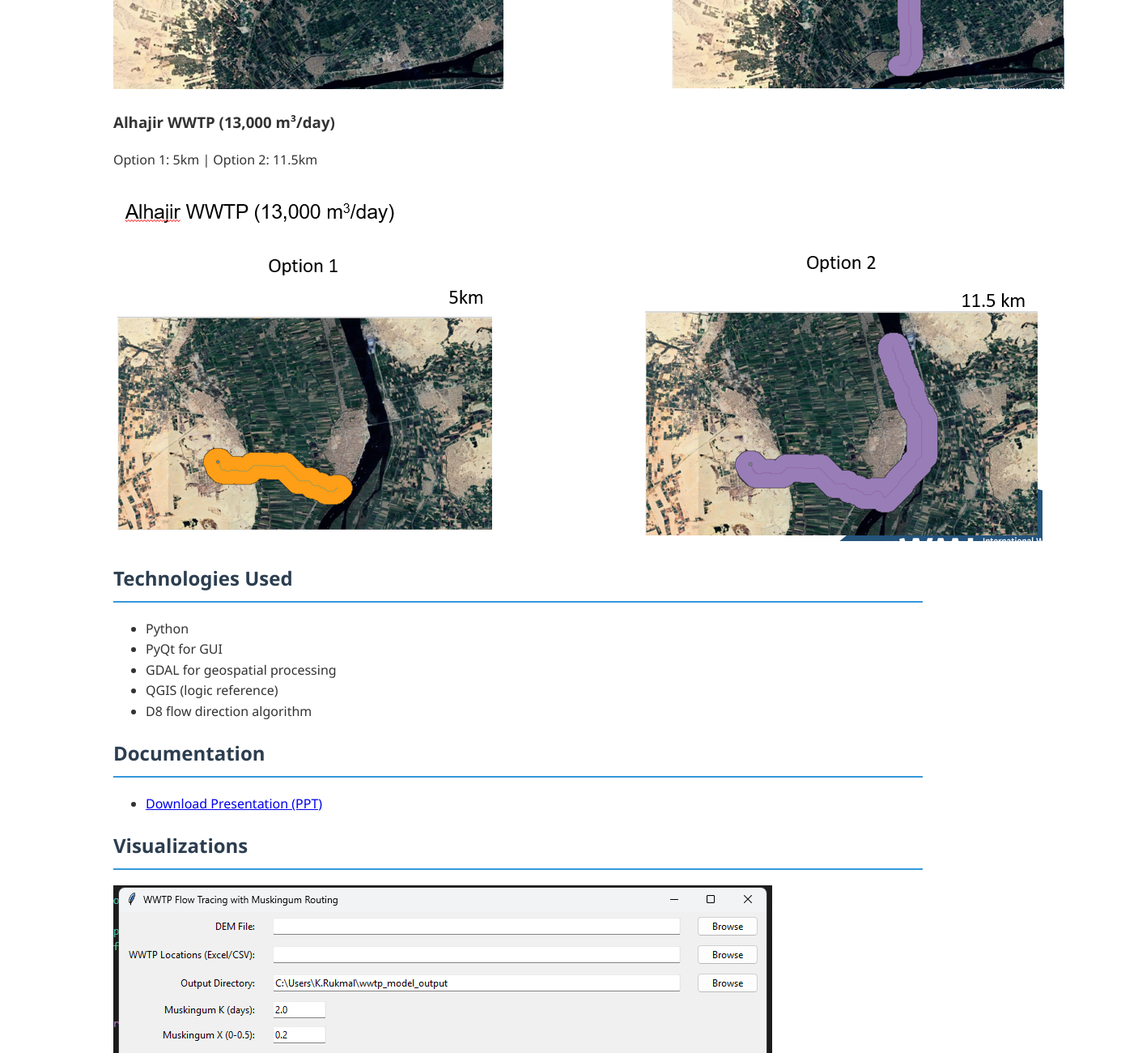
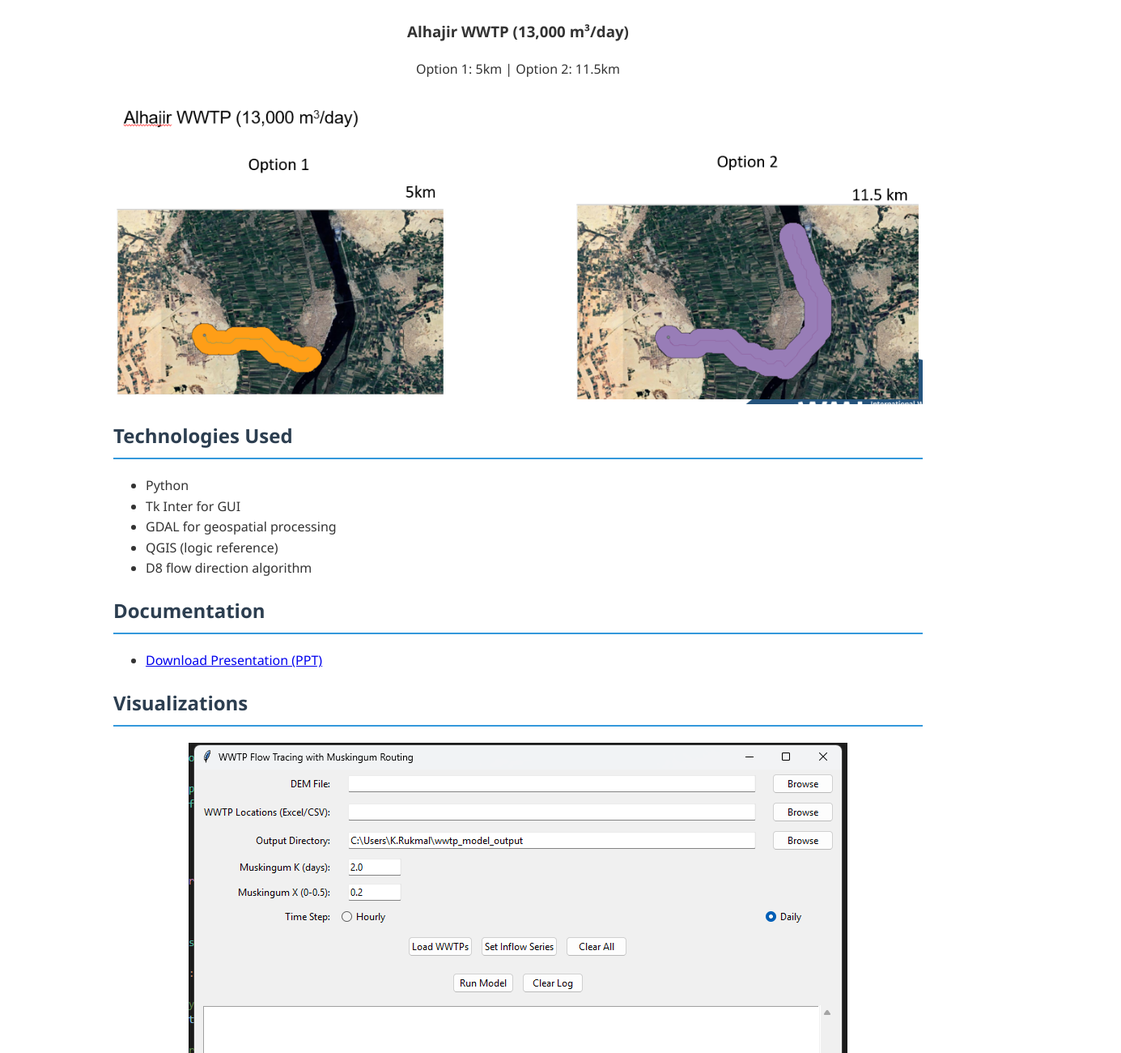
Before and after one commit to Ruka98/Portfolio, a plain HTML site: page projects/command-area-delineation/index.html in a window 1280 px wide. Shown: the part 2400-3700 px from the top of the page at 81% size, 1385 px wide, since content can reach past the window. Drawn offline with Linux system fonts and the light colour scheme.

Commit message:
Update index.html

```diff
--- a/projects/command-area-delineation/index.html
+++ b/projects/command-area-delineation/index.html
@@ -5,6 +5,33 @@
   <meta name="viewport" content="width=device-width, initial-scale=1.0" />
   <title>Command Area Delineation Tool</title>
   <link rel="stylesheet" href="../../style.css" />
+  <style>
+    .case-studies {
+      display: flex;
+      flex-wrap: wrap;
+      justify-content: center;
+      gap: 20px;
+    }
+    .case-study {
+      text-align: center;
+      max-width: 100%;
+    }
+    .case-study img {
+      display: block;
+      margin: 0 auto;
+      max-width: 100%;
+      height: auto;
+    }
+    .gallery {
+      text-align: center;
+    }
+    .gallery img {
+      display: block;
+      margin: 0 auto;
+      max-width: 100%;
+      height: auto;
+    }
+  </style>
 </head>
 <body>
   <header>
@@ -81,7 +108,7 @@
     <h2>Technologies Used</h2>
     <ul>
       <li>Python</li>
-      <li>PyQt for GUI</li>
+      <li>Tk Inter for GUI</li>
       <li>GDAL for geospatial processing</li>
       <li>QGIS (logic reference)</li>
       <li>D8 flow direction algorithm</li>
```
